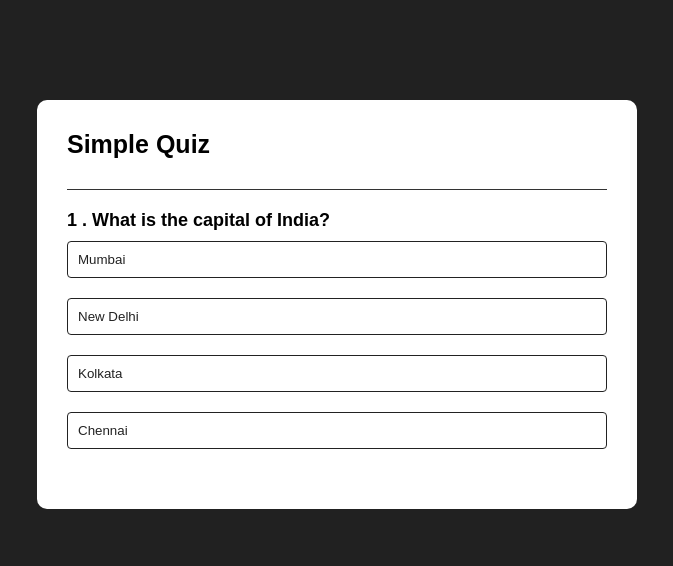
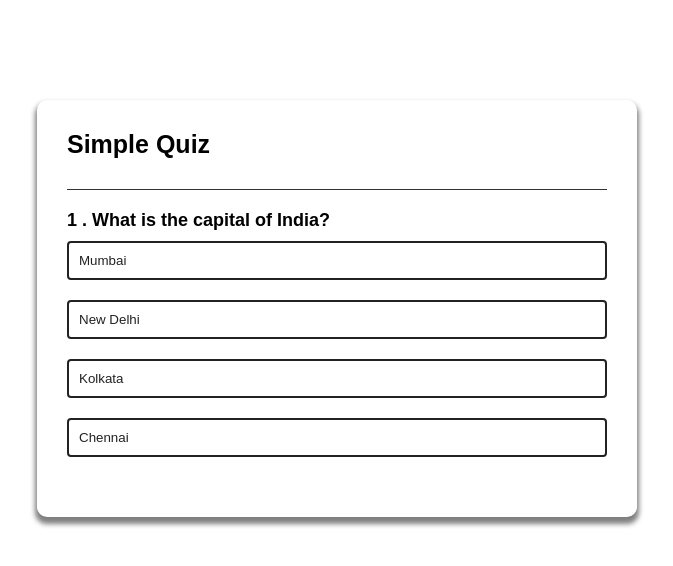
Before and after one commit to mohitmaithanii/Beginner-Javascript-Projects, a plain HTML site: page 07 Quiz App/index.html in a window 1280 px wide. Shown: the whole page, without its empty margins (303-976 px from the left). Drawn offline with Linux system fonts and the light colour scheme.

Commit message:
add some css

```diff
--- a/07 Quiz App/style.css
+++ b/07 Quiz App/style.css
@@ -5,7 +5,7 @@
 	font-family: Arial, Helvetica, sans-serif;
 }
 body {
-	background: #212121;
+	background: #fff;
 }
 .app {
 	background: #fff;
@@ -14,6 +14,7 @@ body {
 	margin: 100px auto 0;
 	border-radius: 10px;
 	padding: 30px;
+	box-shadow: 0 5px 5px 2px rgba(0, 0, 0, 0.5);
 }
 .app h1 {
 	font-size: 25px;
@@ -35,13 +36,12 @@ body {
 	color: #222;
 	font-weight: 500;
 	width: 100%;
-	border: 1px solid #222;
+	border: 2px solid #222;
 	padding: 10px;
 	margin: 10px 0;
 	text-align: left;
 	border-radius: 4px;
 	cursor: pointer;
-	transition: all 0.3s;
 }
 .btn:disabled {
 	cursor: no-drop;
```
